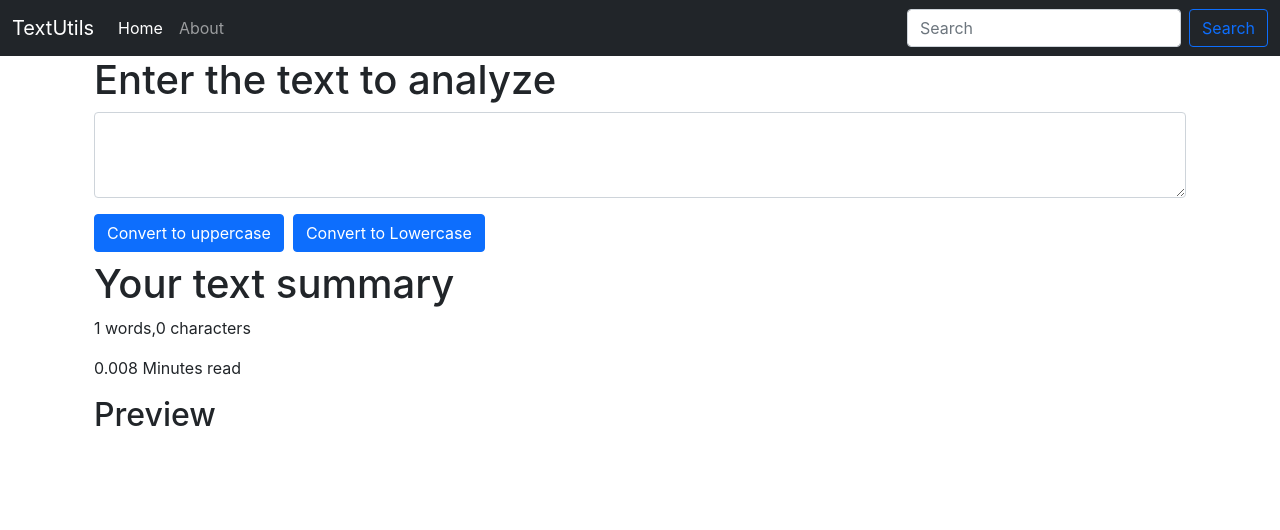
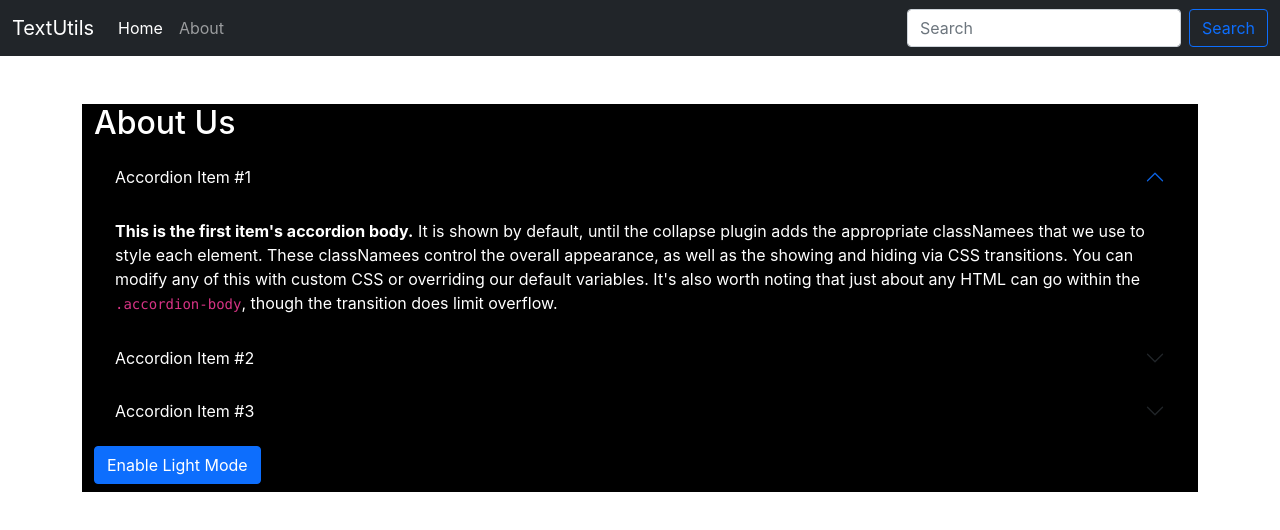
Before and after one commit to punit008/react_textutil, a React (Create React App) app: page / in a window 1280 px wide. Shown: the top 530 px of the page. Built offline with nearby package versions, Linux system fonts and the light colour scheme.

Commit message:
add dark mode, created about.js, use multiple useState

```diff
--- a/src/App.js
+++ b/src/App.js
@@ -1,6 +1,7 @@
 import './App.css';
+import About from './components/About';
 import Navbar from './components/Navbar';
-import TextForm from './components/TextForm';
+// import TextForm from './components/TextForm';
 
 
 function App() {
@@ -8,7 +9,8 @@
     <>
      <Navbar title="TextUtils" />
      <div className="container">
-        <TextForm heading="Enter the text to analyze"/>
+        {/* <TextForm heading="Enter the text to analyze"/> */}
+        <About></About>
      </div>
     </>
   );
--- /dev/null
+++ b/src/components/About.js
@@ -0,0 +1,71 @@
+import React, {useState} from 'react'
+
+export default function About() {
+    const [myStyle, setMyStyle] = useState({
+        color: 'white',
+        backgroundColor: 'black',
+    })
+
+    const [btnText, setBtnText] = useState("Enable Light Mode");
+
+    const toggleStyle = () => {
+        if(myStyle.color === 'white'){
+            setMyStyle({
+                color: 'black',
+                backgroundColor: 'white'
+            })
+            setBtnText("Enable Dark Mode")
+        } else {
+            setMyStyle({
+                color: 'white',
+                backgroundColor: 'black'
+            })
+            setBtnText("Enable Light Mode")
+        }
+    }
+
+    return (
+        <div className="container mt-5" style={myStyle}>
+            <h2>About Us</h2>
+            <div className="accordion" id="accordionExample" >
+                <div className="accordion-item"  style={myStyle}>
+                    <h2 className="accordion-header" id="headingOne">
+                    <button className="accordion-button" type="button" data-bs-toggle="collapse" data-bs-target="#collapseOne" aria-expanded="true" aria-controls="collapseOne" style={myStyle}>
+                        Accordion Item #1
+                    </button>
+                    </h2>
+                    <div id="collapseOne" className="accordion-collapse collapse show" aria-labelledby="headingOne" data-bs-parent="#accordionExample">
+                    <div className="accordion-body" style={myStyle}>
+                        <strong>This is the first item's accordion body.</strong> It is shown by default, until the collapse plugin adds the appropriate classNamees that we use to style each element. These classNamees control the overall appearance, as well as the showing and hiding via CSS transitions. You can modify any of this with custom CSS or overriding our default variables. It's also worth noting that just about any HTML can go within the <code>.accordion-body</code>, though the transition does limit overflow.
+                    </div>
+                    </div>
+                </div>
+                <div className="accordion-item" style={myStyle}>
+                    <h2 className="accordion-header" id="headingTwo">
+                    <button className="accordion-button collapsed" type="button" data-bs-toggle="collapse" data-bs-target="#collapseTwo" aria-expanded="false" aria-controls="collapseTwo" style={myStyle}>
+                        Accordion Item #2
+                    </button>
+                    </h2>
+                    <div id="collapseTwo" className="accordion-collapse collapse" aria-labelledby="headingTwo" data-bs-parent="#accordionExample">
+                    <div className="accordion-body" style={myStyle}>
+                        <strong>This is the second item's accordion body.</strong> It is hidden by default, until the collapse plugin adds the appropriate classNamees that we use to style each element. These classNamees control the overall appearance, as well as the showing and hiding via CSS transitions. You can modify any of this with custom CSS or overriding our default variables. It's also worth noting that just about any HTML can go within the <code>.accordion-body</code>, though the transition does limit overflow.
+                    </div>
+                    </div>
+                </div>
+                <div className="accordion-item" style={myStyle}>
+                    <h2 className="accordion-header" id="headingThree">
+                    <button className="accordion-button collapsed" type="button" data-bs-toggle="collapse" data-bs-target="#collapseThree" aria-expanded="false" aria-controls="collapseThree" style={myStyle}>
+                        Accordion Item #3
+                    </button>
+                    </h2>
+                    <div id="collapseThree" className="accordion-collapse collapse" aria-labelledby="headingThree" data-bs-parent="#accordionExample">
+                    <div className="accordion-body" style={myStyle}>
+                        <strong>This is the third item's accordion body.</strong> It is hidden by default, until the collapse plugin adds the appropriate classNamees that we use to style each element. These classNamees control the overall appearance, as well as the showing and hiding via CSS transitions. You can modify any of this with custom CSS or overriding our default variables. It's also worth noting that just about any HTML can go within the <code>.accordion-body</code>, though the transition does limit overflow.
+                    </div>
+                    </div>
+                </div>
+            </div>
+            <button onClick={toggleStyle} type="button" className="btn btn-primary mt-2 mb-2">{btnText}</button>
+        </div>
+    )
+}
--- a/src/components/TextForm.js
+++ b/src/components/TextForm.js
@@ -15,6 +15,10 @@
         console.log("Uppercase was clicked");
         setText(event.target.value);
     }
+    const clearText =  (event)  =>  {
+        let newText = "";
+        setText(newText);
+    }
     const [text, setText]  = useState('');
     return (
         <>
@@ -24,7 +28,8 @@
                     <textarea className="form-control" id="exampleFormControlTextarea1" onChange={handleOnChange} rows="3" value={text}></textarea>
                 </div>
                 <button className="btn btn-primary" onClick={handleUpClick}>Convert to uppercase</button> &nbsp;
-                <button className="btn btn-primary" onClick={handleLoClick}>Convert to Lowercase</button>
+                <button className="btn btn-primary" onClick={handleLoClick}>Convert to Lowercase</button> &nbsp;
+                <button className="btn btn-primary" onClick={clearText}>Clear Text</button>
             </div>
             <div className="container my-2">
                 <h1>Your text summary</h1>
```
